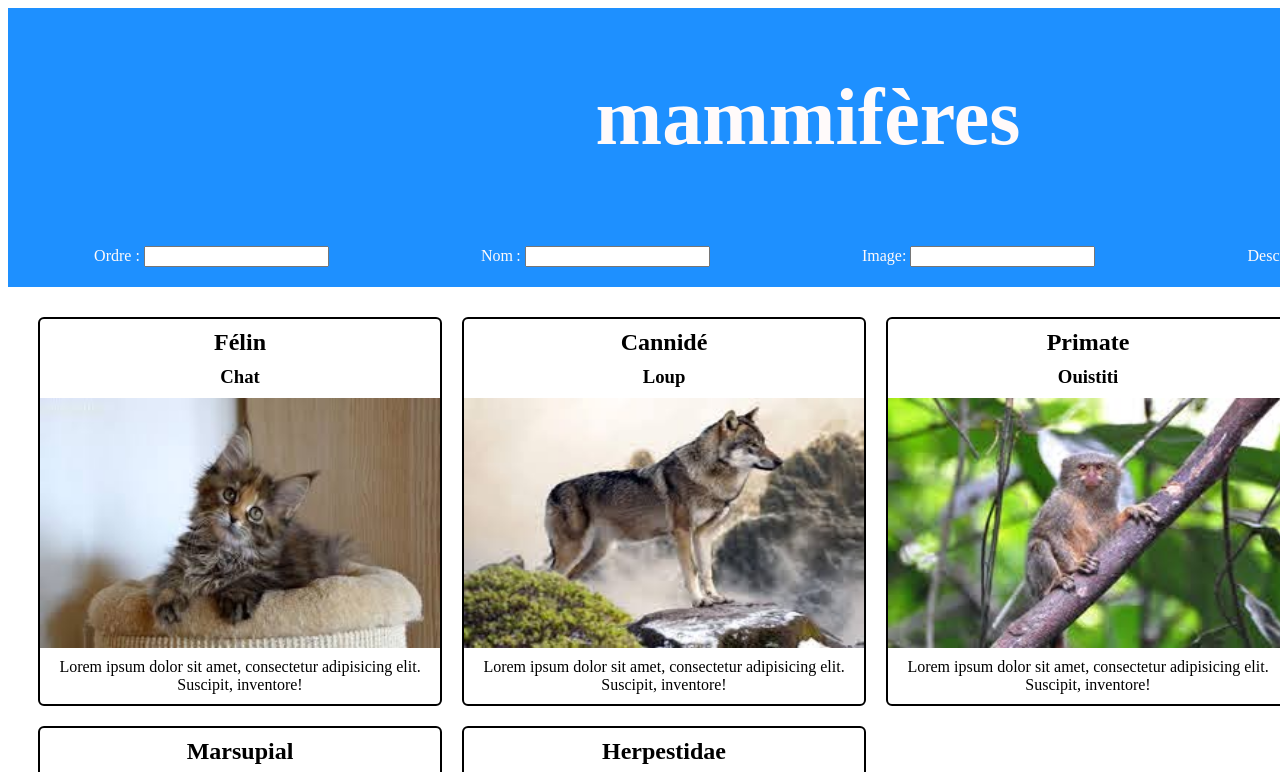
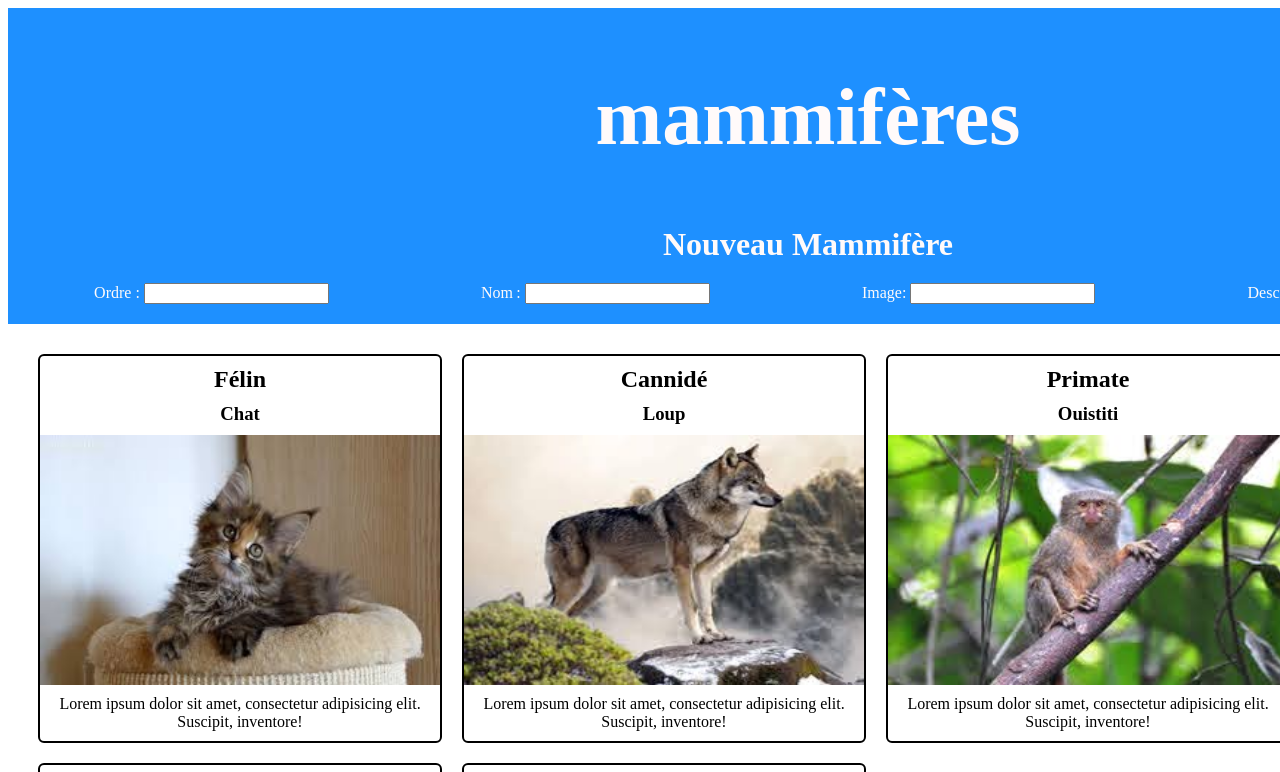
Before and after one commit to faurekevin/pocketmamifere, a plain HTML site: page index.html in a window 1280 px wide. Shown: the top 772 px of the page. Drawn offline with Linux system fonts and the light colour scheme.

Commit message:
etape4 formulaire final

```diff
--- a/index.html
+++ b/index.html
@@ -14,6 +14,7 @@
 		</header>
 		<!-- -------------------------formulaire----------------- -->
 		<div class="form">
+			<h2>Nouveau Mammifère</h2>
 		<form action="#" method="#">
 			<div>
 				<label for="ordre">Ordre :</label>
--- a/style.css
+++ b/style.css
@@ -13,6 +13,16 @@ h1{
 }
 img {
 	max-width: 100%;
+}
+.form {
+	background-color: dodgerblue;
+	margin: 0;
+}
+.form h2 {
+	color: snow;
+	text-align: center;
+	margin: 0;
+	font-size: 2em;
 }
 form {
 	display: flex;
```
